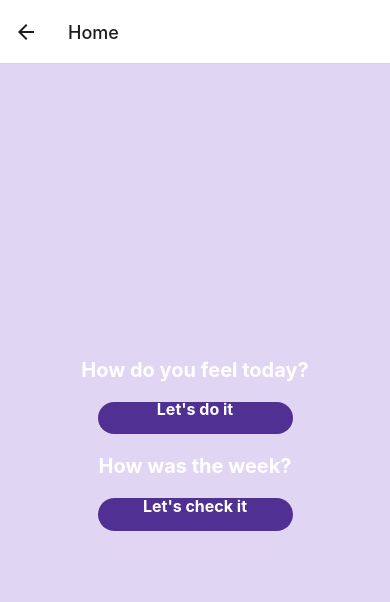
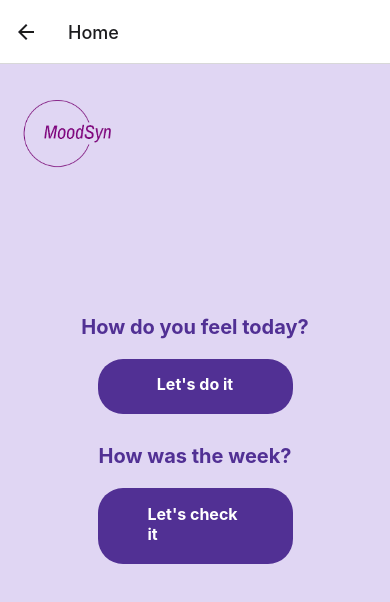
Before and after one commit to paulagambus/Mood-sync, a React Native app: screen /Home in a window 390 px wide. Shown: the top 602 px of the page. Built offline with nearby package versions, Linux system fonts and the light colour scheme.

Commit message:
purple text

```diff
--- a/Screens/Home.js
+++ b/Screens/Home.js
@@ -18,13 +18,18 @@ export default function HomePage({navigation}) {
 
   return (
       <View style={styles.container}>
-          <Text style={styles.greetingText}>How do you feel today?</Text>
+          <Image
+                source={require('../assets/logo.png')}
+                style={styles.logo}
+                resizeMode='contain'
+          />
+          <Text style={styles.feelText}>How do you feel today?</Text>
           <TouchableOpacity onPress={doItHandler} style={styles.button}>
               <View style={styles.buttonInner}>
                   <Text style={styles.buttonText}>Let's do it</Text>
               </View>
           </TouchableOpacity>
-          <Text style={styles.greetingText}>How was the week?</Text>
+          <Text style={styles.weekText}>How was the week?</Text>
           <TouchableOpacity onPress={checkItHandler} style={styles.button}>
               <View style={styles.buttonInner}>
                   <Text style={styles.buttonText}>Let's check it</Text>
@@ -43,22 +48,35 @@ const styles = StyleSheet.create({
       width: Dimensions.get('window').width,
       height: Dimensions.get('window').height,
   },
-  greetingText: {
+  logo: {
+    width: 100, // Adjust width as needed
+    height: 100, // Adjust height as needed
+    position: 'absolute',
+    top: 20, // Adjust top position as needed
+    left: 20, // Adjust left position as needed
+  },
+  feelText: {
       marginBottom: 20,
-      color: colors.WHITE,
+      color: colors.DARK_PURPLE,
+      fontSize: 20,
+      fontWeight: 'bold',
+  },
+  weekText: {
+      marginBottom: 20,
+      color: colors.DARK_PURPLE,
       fontSize: 20,
       fontWeight: 'bold',
   },
   button: {
       width: "50%",
       borderRadius: 25,
-      marginBottom: 20,
+      marginBottom: 30,
       alignItems: 'center',
       backgroundColor: colors.DARK_PURPLE,
-      paddingHorizontal: 10,
+      paddingHorizontal: 50,
   },
   buttonInner: {
-      paddingVertical: 15,
+      paddingVertical: 20,
       borderRadius: 25,
       marginTop: '-10%',
       width: '100%',
@@ -67,6 +85,8 @@ const styles = StyleSheet.create({
   buttonText: {
       color: colors.WHITE,
       fontWeight: 'bold',
+      marginTop: 5,
       fontSize: 16,
+      alignItems: 'center',
   },
 });
```
